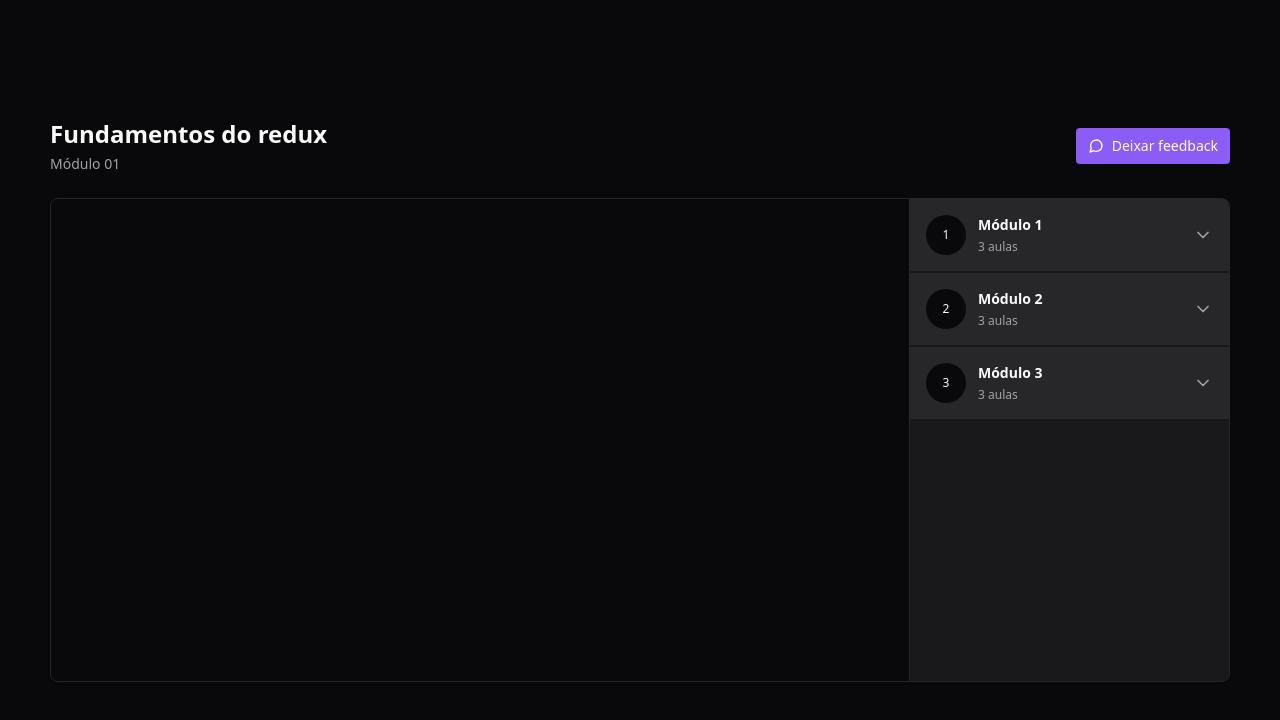
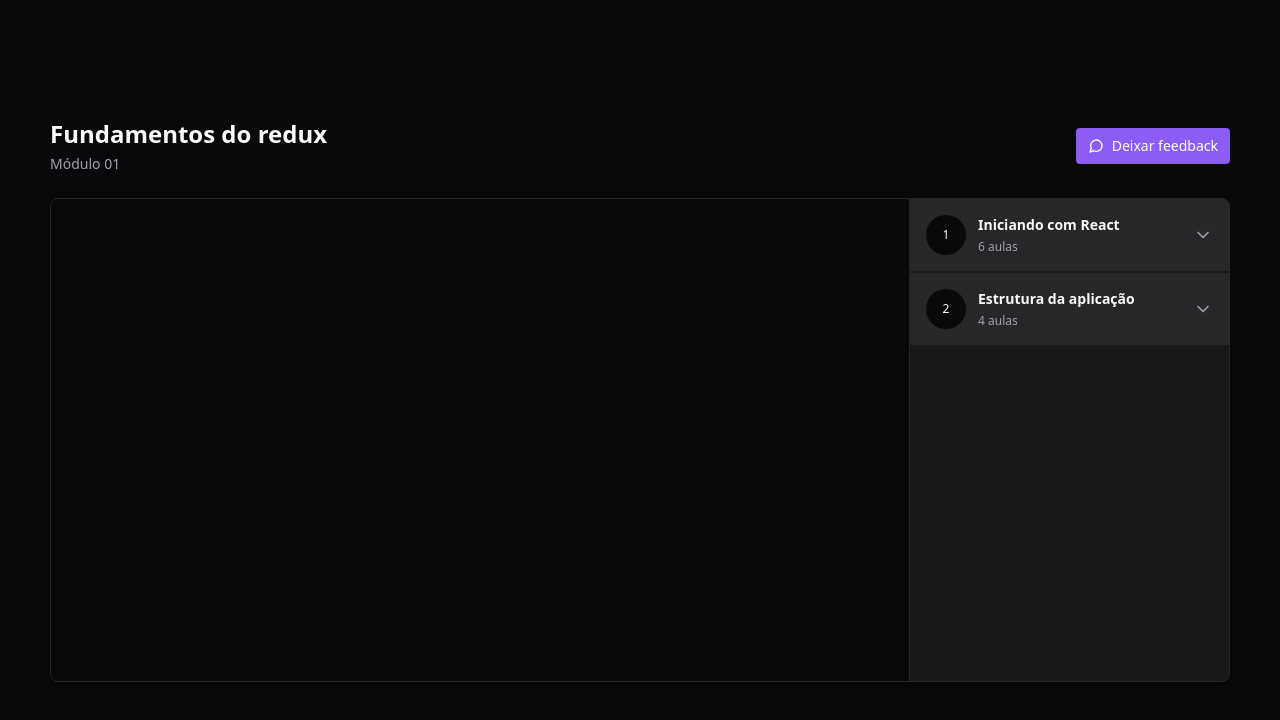
Before and after one commit to Fox-Carlinhos/react-redux-zustand, a React (Vite) app: page / in a window 1280 px wide. Shown: the top 720 px of the page. Built offline with nearby package versions, Linux system fonts and the light colour scheme.

Commit message:
created player slice n placed the states on each component

```diff
--- a/src/components/Module.tsx
+++ b/src/components/Module.tsx
@@ -1,6 +1,7 @@
 import { ChevronDown } from "lucide-react";
 import { Lesson } from "./Lesson";
 import * as Collapsible from "@radix-ui/react-collapsible";
+import { useAppSelector } from "../store";
 
 interface ModuleProps {
   moduleIndex: number;
@@ -9,6 +10,9 @@
 }
 
 export function Module({ moduleIndex, title, amountOfLesson }: ModuleProps) {
+  const lessons = useAppSelector(
+    (state) => state.player.course.modules[moduleIndex].lessons
+  );
   return (
     <Collapsible.Root className="group">
       <Collapsible.Trigger className="flex w-full items-center gap-3 bg-zinc-800 p-4">
@@ -26,9 +30,13 @@
 
       <Collapsible.Content>
         <nav className="relative flex flex-col gap-4 p-6">
-          <Lesson title="Fudamento Redux" duration="09:30" />
-          <Lesson title="Avançado Redux" duration="09:30" />
-          <Lesson title="Zustand" duration="09:30" />
+          {lessons.map((lesson) => (
+            <Lesson
+              key={lesson.id}
+              title={lesson.title}
+              duration={lesson.duration}
+            />
+          ))}
         </nav>
       </Collapsible.Content>
     </Collapsible.Root>
--- a/src/pages/player.tsx
+++ b/src/pages/player.tsx
@@ -1,8 +1,13 @@
 import { MessageCircle } from "lucide-react";
+
 import { Header } from "../components/Header";
 import { Video } from "../components/Video";
 import { Module } from "../components/Module";
+import { useAppSelector } from "../store";
+
 export function Player() {
+  const modules = useAppSelector((state) => state.player.course.modules);
+
   return (
     <div className="h-screen bg-zinc-950 text-zinc-50 flex justify-center items-center">
       <div className="flex w-[1180px] flex-col gap-6">
@@ -20,9 +25,14 @@
             <Video />
           </div>
           <aside className="w-80 absolute top-0 bottom-0 right-0 border-l divide-y-2 divide-zinc-900 border-zinc-800 bg-zinc-900 overflow-y-scroll scrollbar-thin scrollbar-track-zinc-950 scrollbar-thumb-zinc-800">
-            <Module moduleIndex={0} title="Módulo 1" amountOfLesson={3} />
-            <Module moduleIndex={1} title="Módulo 2" amountOfLesson={3} />
-            <Module moduleIndex={2} title="Módulo 3" amountOfLesson={3} />
+            {modules.map((module, index) => (
+              <Module
+                key={module.id}
+                moduleIndex={index}
+                title={module.title}
+                amountOfLesson={module.lessons.length}
+              />
+            ))}
           </aside>
         </main>
       </div>
--- a/src/store/index.ts
+++ b/src/store/index.ts
@@ -1,8 +1,11 @@
 import { configureStore } from "@reduxjs/toolkit";
 import { TypedUseSelectorHook, useSelector } from "react-redux";
+import { player } from "./player";
 
 export const store = configureStore({
-  reducer: {},
+  reducer: {
+    player,
+  },
 });
 
 export type RootState = ReturnType<typeof store.getState>;
--- /dev/null
+++ b/src/store/player.ts
@@ -0,0 +1,65 @@
+import { createSlice } from "@reduxjs/toolkit";
+
+const playerSlice = createSlice({
+  name: "player",
+  initialState: {
+    course: {
+      modules: [
+        {
+          id: "1",
+          title: "Iniciando com React",
+          lessons: [
+            { id: "Jai8w6K_GnY", title: "CSS Modules", duration: "13:45" },
+            {
+              id: "w-DW4DhDfcw",
+              title: "Estilização do Post",
+              duration: "10:05",
+            },
+            {
+              id: "D83-55LUdKE",
+              title: "Componente: Header",
+              duration: "06:33",
+            },
+            {
+              id: "W_ATsETujaY",
+              title: "Componente: Sidebar",
+              duration: "09:12",
+            },
+            { id: "Pj8dPeameYo", title: "CSS Global", duration: "03:23" },
+            {
+              id: "8KBq2vhwbac",
+              title: "Form de comentários",
+              duration: "11:34",
+            },
+          ],
+        },
+        {
+          id: "2",
+          title: "Estrutura da aplicação",
+          lessons: [
+            {
+              id: "gE48FQXRZ_o",
+              title: "Componente: Comment",
+              duration: "13:45",
+            },
+            { id: "Ng_Vk4tBl0g", title: "Responsividade", duration: "10:05" },
+            {
+              id: "h5JA3wfuW1k",
+              title: "Interações no JSX",
+              duration: "06:33",
+            },
+            {
+              id: "1G0vSTqWELg",
+              title: "Utilizando estado",
+              duration: "09:12",
+            },
+          ],
+        },
+      ],
+    },
+  },
+
+  reducers: {},
+});
+
+export const player = playerSlice.reducer;
```
